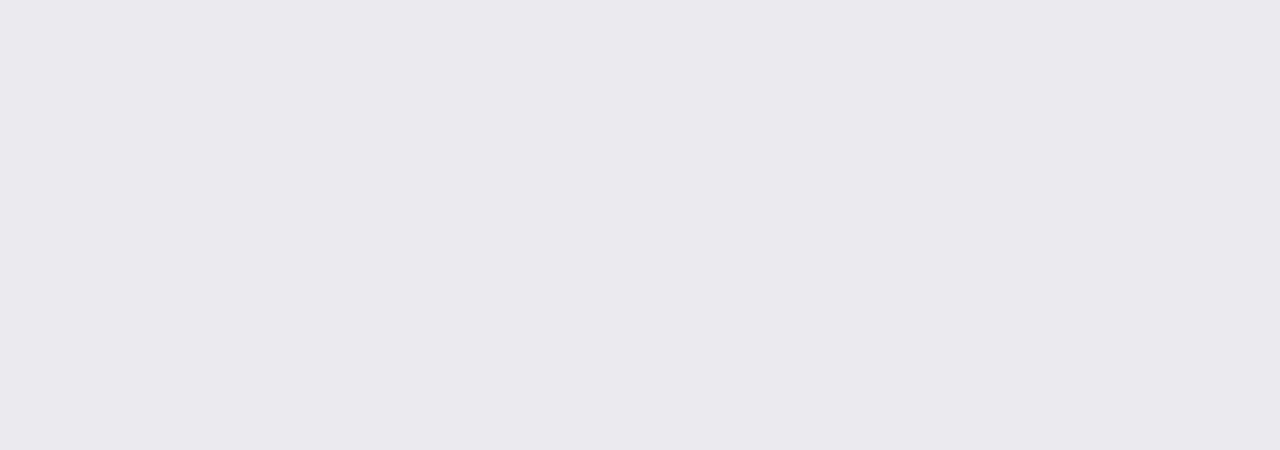
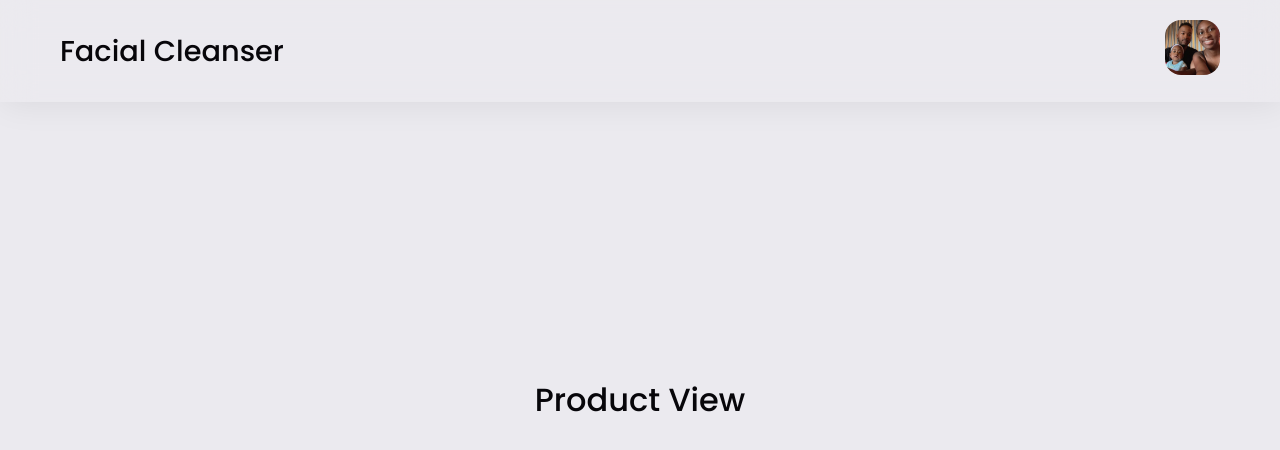
Before and after one commit to malcolmlowery/Quoala, a React (Vite) app: page /product in a window 1280 px wide. Before the commit this address had no page. Shown: the top 450 px of the page. Built offline with nearby package versions, Linux system fonts and the light colour scheme.

Commit message:
Add animation to navbar

```diff
--- a/src/App.tsx
+++ b/src/App.tsx
@@ -2,6 +2,7 @@ import { BrowserRouter, Routes, Route } from 'react-router-dom';
 import './App.css'
 import Navbar from './components/Navbar/Navbar';
 import Home from './views/home';
+import ProductDetails from './views/ProductDetails';
 
 const App = () => {
    return (
@@ -10,6 +11,7 @@ const App = () => {
             <Routes>
                <Route path='/' element={<Navbar />}>
                   <Route path='/' element={<Home />} />
+                  <Route path='/product' element={<ProductDetails />} />
                </Route>
             </Routes>
          </BrowserRouter>
--- a/src/components/Navbar/Navbar.tsx
+++ b/src/components/Navbar/Navbar.tsx
@@ -1,4 +1,4 @@
-import { Outlet } from 'react-router-dom';
+import { Outlet, Link, useLocation } from 'react-router-dom';
 import './navbar.css';
 import BackArrowIcon from '../../assets/icons/back-arrow-icon-01.png';
 import ProfileImage from '../../assets/images/profile-image-01.jpg';
@@ -6,12 +6,29 @@ import ProfileImage from '../../assets/images/profile-image-01.jpg';
 interface NavbarI {}
 
 const Navbar = ({}: NavbarI) => {
+   const routeLocation: any = useLocation();
+   let navbarTitle = '';
+
+   switch(routeLocation.pathname) {
+      case '/product': {
+         navbarTitle = 'Facial Cleanser'
+         break;
+      }
+      default: {
+         navbarTitle = 'Quoala'
+      }
+   }
+
    return(
       <>
          <header className='app-header'>
             <nav className='navbar'>
-               <img className='navbar__left-icon' src={BackArrowIcon} />
-               <h1 className='navbar__title'>Search Product</h1>
+               { navbarTitle !== 'Quoala' &&
+                  <Link to='/'>
+                     <img className='navbar__left-icon' src={BackArrowIcon} />
+                  </Link>
+               }
+               <h1 className='navbar__title'>{navbarTitle}</h1>
                <div className='navbar__right-side'>
                   <img src={ProfileImage} />
                </div>
--- a/src/components/Navbar/navbar.css
+++ b/src/components/Navbar/navbar.css
@@ -10,6 +10,7 @@
    top: 0;
    -webkit-backdrop-filter: blur(16px);
    z-index: 1000;
+   transition: 0.5s ease;
 }
 
 .navbar {
@@ -23,7 +24,7 @@
 }
 
 .navbar__title {
-   font-size: 1.1em;
+   font-size: 1.8em;
    font-weight: 500;
 }
 
@@ -31,6 +32,21 @@
    border-radius: 16px;
    height: 55px;
    width: 55px;
+   transition: 0.5s ease;
+}
+
+@media only screen and (max-width: 490px) {
+   .navbar__title {
+      font-size: 1.5em;
+      transition: 0.5s ease;
+   }
+
+   .navbar__right-side img {
+      border-radius: 16px;
+      height: 45px;
+      width: 45px;
+      transition: 0.5s ease;
+   }
 }
 
 @media only screen and (min-width: 875px) {
@@ -38,18 +54,15 @@
       padding: 20px;
       display: flex;
       justify-content: center;
+      transition: 0.5s ease;
    }
 
    .navbar {
       width: 1200px;
    }
 
-   .navbar__left-icon {
+   .navbar a {
       display: none;
-   }
-
-   .navbar__title {
-      font-size: 1.8em;
    }
 }
 
--- a/src/components/Product/ProductItem.tsx
+++ b/src/components/Product/ProductItem.tsx
@@ -1,3 +1,4 @@
+import { Link } from 'react-router-dom';
 import './product-item.css';
 
 interface ProductI {
@@ -6,6 +7,7 @@ interface ProductI {
    productDescription: string
    productPrice: string
    productIsLoved: boolean
+   routePath: string
 };
 
 const ProductItem = ({
@@ -14,15 +16,18 @@ const ProductItem = ({
    productDescription,
    productPrice,
    productIsLoved,
+   routePath,
 }: ProductI) => {
    return(
       <div className='product-item-container'>
          <img src={image} />
-         <div className='product-item-container__body'>
-            <h1>{productName}</h1>
-            <p>{productDescription}</p>
-            <h2>${productPrice}</h2>
-         </div>
+         <Link to={routePath}>
+            <div className='product-item-container__body'>
+               <h1>{productName}</h1>
+               <p>{productDescription}</p>
+               <h2>${productPrice}</h2>
+            </div>
+         </Link>
       </div>
    )
 };
--- a/src/components/Product/product-item.css
+++ b/src/components/Product/product-item.css
@@ -11,15 +11,9 @@
 }
 
 .product-item-container img {
-   height: 198px;
+   min-height: 198px;
    width: 100%;
    object-fit: cover;
-}
-
-.product-item-container__body {
-   padding: 20px;
-   padding-bottom: 24px;
-   height: 165px;
 }
 
 .product-item-container__body > h1 {
@@ -37,3 +31,14 @@
    font-weight: 500;
    font-size: 1.4em;
 }
+
+.product-item-container__body:hover {
+   cursor: pointer;
+}
+
+.product-item-container a {
+   text-decoration: none;
+   padding: 20px;
+   padding-bottom: 24px;
+   height: 165px;
+}
--- /dev/null
+++ b/src/views/ProductDetails.tsx
@@ -0,0 +1,11 @@
+import './product-details.css';
+
+const ProductDetails = () => {
+   return(
+      <div className='product-details'>
+         <h1>Product View</h1>
+      </div>
+   )
+};
+
+export default ProductDetails;
--- a/src/views/home.tsx
+++ b/src/views/home.tsx
@@ -1,3 +1,4 @@
+import { Link } from 'react-router-dom';
 import Button from "../components/Button/Button";
 import Input from "../components/Input/Input";
 import ProductItem from "../components/Product/ProductItem";
@@ -23,6 +24,7 @@ const Home = () => {
                   productDescription='Citrus refreshes senses'
                   productPrice='14.99'
                   productIsLoved={false}
+                  routePath='/product'
                />
                <ProductItem
                   image='https://media1.popsugar-assets.com/files/thumbor/ysqOFGx4Now5ni3J3OTQoSEKfWc/0x61:1600x1661/fit-in/2048xorig/filters:format_auto-!!-:strip_icc-!!-/2020/09/01/002/n/1922153/edfadd405f4ed348df0cc9.90548788_/i/best-skincare-products-september-2020.jpg'
@@ -30,6 +32,7 @@ const Home = () => {
                   productDescription='Exfoliating Scrubs'
                   productPrice='24.89'
                   productIsLoved={false}
+                  routePath='/product'
                />
                <ProductItem
                   image='https://cdn.shopify.com/s/files/1/0508/2611/7313/products/Untitleddesign-6_600x.png?v=1626381081'
@@ -37,6 +40,7 @@ const Home = () => {
                   productDescription='Grapefruit Cane'
                   productPrice='19.99'
                   productIsLoved={false}
+                  routePath='/product'
                />
                <ProductItem
                   image='https://assets.teenvogue.com/photos/5d14a4994b98130009ffd31e/master/w_1586,h_1983,c_limit/teen-vogue-acne-awards-2019-035.jpg'
@@ -44,6 +48,7 @@ const Home = () => {
                   productDescription='Absorbing Moisturizer with SPF'
                   productPrice='32.99'
                   productIsLoved={false}
+                  routePath='/product'
                />
                <ProductItem
                   image='https://cdn.shopify.com/s/files/1/0508/2611/7313/products/Untitleddesign-15_5000x.png?v=1626381962'
@@ -51,6 +56,7 @@ const Home = () => {
                   productDescription='Natural Peel Mask'
                   productPrice='24.99'
                   productIsLoved={false}
+                  routePath='/product'
                />
             </div>
          </section>
--- /dev/null
+++ b/src/views/product-details.css
@@ -0,0 +1,10 @@
+.product-details {
+   align-items: center;
+   display: flex;
+   justify-content: center;
+   height: 100vh;
+}
+
+.product-details h1 {
+   font-weight: 500;
+}
```
